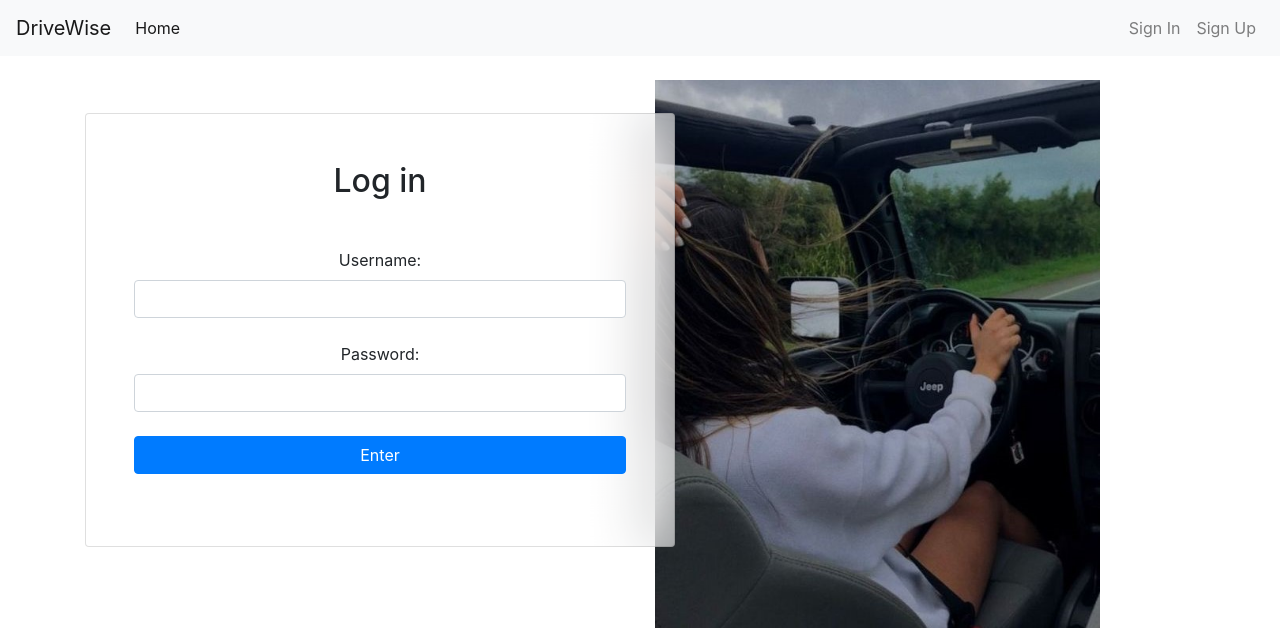
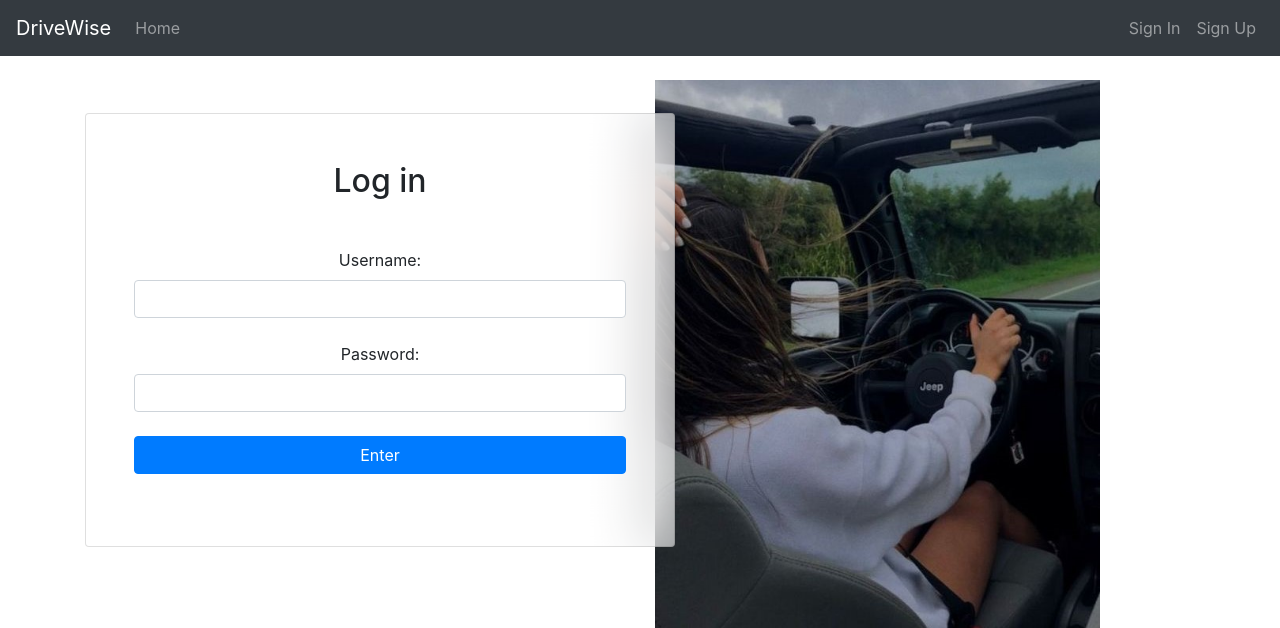
Before and after one commit to molochkovetskiy/Driving_Theory, a Django app: page /exam/login/ in a window 1280 px wide. Shown: the top 628 px of the page. Run offline with Django 4.2, Linux system fonts and the light colour scheme; some libraries are stand-ins or nearby versions.

Commit message:
second part login migration to bootstrap

```diff
--- a/driving_theory/exam/templates/login.html
+++ b/driving_theory/exam/templates/login.html
@@ -40,7 +40,7 @@
 </div>
 </div>
 
-<div id="img-box" class="col-lg-5 mb-5 mb-lg-0">
+<div id="img-box" class="col-xl-5 col-md-6 mb-5 mb-lg-0 d-none d-lg-block">
 <img src="/static/media/driving_login.jpg" id="login-img" class="w-100 rounded-4 shadow-4"
   alt="" />
 </div>
--- a/driving_theory/static/basic_pages.css
+++ b/driving_theory/static/basic_pages.css
@@ -27,7 +27,7 @@ body {
     color: #c0392b; /* Hover color for links (darker red) */
   }
 
-  /* .form-input {
+  .form-input {
     width: 300px;
     font-size: 16px;
     padding: 10px;
@@ -47,7 +47,7 @@ body {
     padding: 0;
     color: #e74c3c;
     margin: 0;
-  } */
+  }
 
   .wrapper {
     display: flex;
@@ -68,7 +68,7 @@ body {
   }
 
   .centered-block h1 {
-    color: #3498db; /* Header text color (blue) */
+    color: #3498db;
     font-size: 24px;
     margin-bottom: 20px;
   }
@@ -90,7 +90,6 @@ body {
 
   #img-box#login-img{
     width: 100%;
-    /* height: 550px; */
     object-fit: cover;
   }
 
--- a/driving_theory/templates/partials/nav-bar.html
+++ b/driving_theory/templates/partials/nav-bar.html
@@ -1,5 +1,5 @@
 <nav
-    class="navbar navbar-expand-lg navbar-light bg-light text-secondary-emphasis"
+    class="navbar navbar-expand-lg navbar-dark bg-dark text-secondary-emphasis"
 >
     <a class="navbar-brand" href="/">DriveWise</a>
     <button
@@ -15,7 +15,7 @@
     </button>
     <div class="collapse navbar-collapse" id="navbarNav">
         <ul class="navbar-nav">
-            <li class="nav-item active">
+            <li class="nav-item">
                 <a class="nav-link" href="{% url 'index' %}"
                     >Home <span class="sr-only">(current)</span></a
                 >
```
